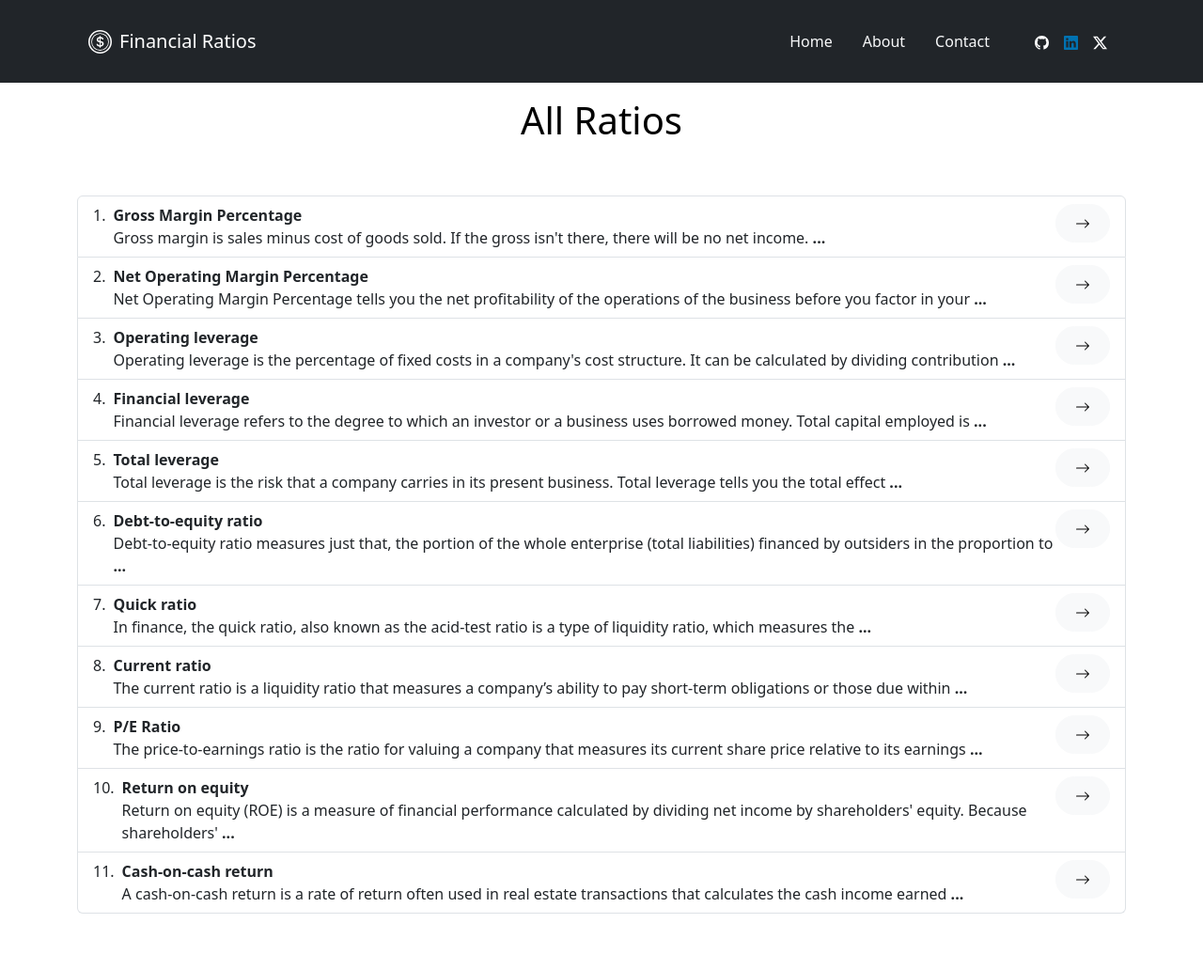
After one commit to Damsith-LK/financial-ratios-app, a Flask app: page /all-ratios in a window 1280 px wide. The commit adds this page. Shown: the whole page at 94% size. Run offline with Flask 2, Linux system fonts and the light colour scheme; some libraries are stand-ins or nearby versions.

Commit message:
Create a page for displaying all ratios

```diff
--- a/main.py
+++ b/main.py
@@ -37,5 +37,10 @@ def ratio(ratio):
 
     return render_template("ratio.html", ratio=ratio, ratio_name=name, ratio_description=description, form=form, labels=labels, year=year, is_post=is_post, result=result)
 
+@app.route("/all-ratios")
+def all_ratios():
+    return render_template("all_ratios.html", ratios_dict=ratios_dict)
+
+
 if __name__ == "__main__":
     app.run(debug=True, port=5002)
--- /dev/null
+++ b/templates/all_ratios.html
@@ -0,0 +1,28 @@
+{% include 'header.html' %}
+
+<div class="container mt-5">
+	<div class="p-5 text-center bg-body-light rounded-3 mt-5">
+		<h1 class="text-body-light text-light hidden"></h1>
+		<h1 class="text-body-emphasis">All Ratios</h1>
+	</div>
+</div>
+
+<div class="d-flex justify-content-center container">
+	<ol class="list-group list-group-numbered">
+		{% for key, val in ratios_dict.items() %}
+		<li class="list-group-item d-flex justify-content-between align-items-start">
+			<div class="ms-2 me-auto">
+				<div class="fw-bold">{{ val['name'] }}</div>
+				{{ " ".join(val['description'].split()[:20]) }}
+				<b>...</b>
+			</div>
+			<a href="/ratio/{{ key }}" class="btn btn-light rounded-pill">
+				<span class="badge rounded-pill">
+					<img src="../static/assets/icons/right-arrow.svg">
+				</span>
+			</a>
+		</li>
+		{% endfor %}
+	</ol>
+</div>
+<a>
--- a/templates/index.html
+++ b/templates/index.html
@@ -10,8 +10,8 @@
           <h1 class="display-5 fw-bold text-body-emphasis lh-1 mb-3">Calculate financial ratios quickly and efficiently</h1>
           <p class="lead">Want to choose the best investment? Financial Ratios provide information needed for you to make a excellent decision. Our website allows you to quickly calculate financial ratios.</p>
           <div class="d-grid gap-2 d-md-flex justify-content-md-start">
-            <button type="button" class="btn btn-primary btn-lg px-4 me-md-2">Primary</button>
-            <button type="button" class="btn btn-outline-secondary btn-lg px-4">Default</button>
+            <button type="button" class="btn btn-primary btn-lg px-4 me-md-2">Login</button>
+            <a href="{{ url_for('all_ratios') }}" type="button" class="btn btn-outline-secondary btn-lg px-4">See Ratios</a>
           </div>
         </div>
       </div>
--- a/templates/ratio.html
+++ b/templates/ratio.html
@@ -1,7 +1,6 @@
 <!--This is a common template for all the ratio pages-->
 <!--Text in this template changes according to which ratio is being calculated-->
 
-{% from "bootstrap5/form.html" import render_form %}
 {% include "header.html" %}
 
 <!--Definition of the ratio-->
```
Also changed, not shown: README.md, static/assets/icons/right-arrow.svg (added).
